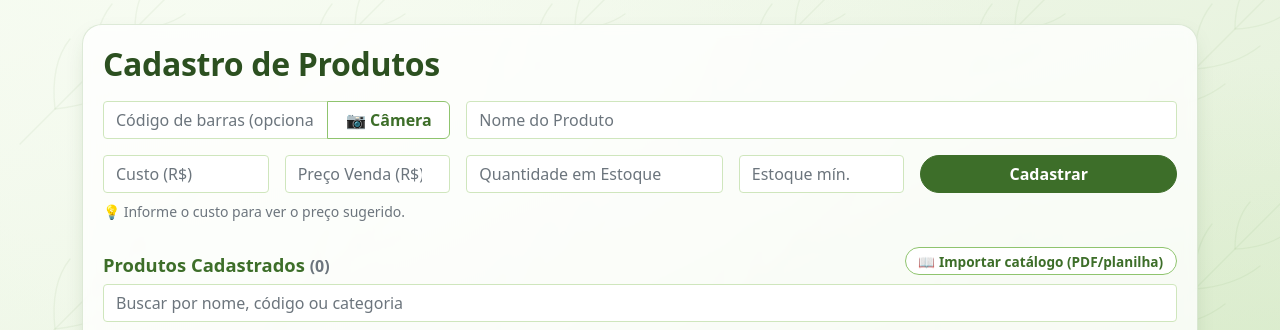
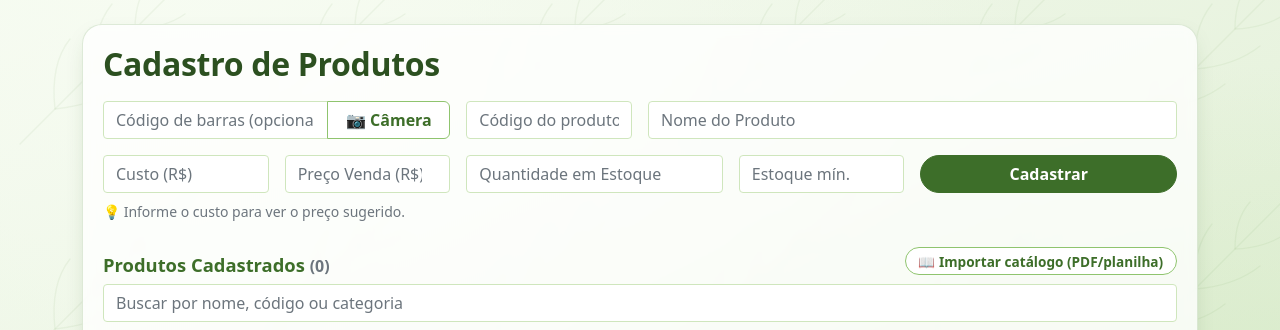
Before and after one commit to oluap20045/PDV, a Flask app: page /produtos in a window 1280 px wide. Shown: the part 56-386 px from the top of the page. Run offline with Flask 3, Linux system fonts and the light colour scheme; the visitor is signed in with stand-in values (Sample User, id 1); data comes from the database, SQL or seed files in the repository; data that the repository does not hold is empty; some libraries are stand-ins or nearby versions.

Commit message:
Cadastro manual de produto: campo Código do produto (catálogo)
Co-Authored-By: Claude Opus 5.5 <noreply@anthropic.com>

```diff
--- a/app/routes.py
+++ b/app/routes.py
@@ -141,6 +141,17 @@ def _codigo_barras_do_form():
     codigo = (request.form.get('codigo_barras') or '').strip()
     return codigo or None
 
+
+def _codigo_fornecedor_do_form(produto_id=None):
+    """Código do produto no catálogo (ex.: Cacau Show). Vazio vira None; devolve (codigo, outro_produto_com_ele)."""
+    codigo = (request.form.get('codigo_fornecedor') or '').strip()[:20] or None
+    if not codigo:
+        return None, None
+    q = Produto.query.filter(Produto.codigo_fornecedor == codigo)
+    if produto_id is not None:
+        q = q.filter(Produto.id != produto_id)
+    return codigo, q.first()
+
 @bp.route('/')
 def index():
 # ALTERAÇÃO FIM
@@ -165,9 +176,14 @@ def produtos():
         if codigo_barras and Produto.query.filter_by(codigo_barras=codigo_barras).first():
             flash(f'O código de barras {codigo_barras} já está cadastrado em outro produto.', 'danger')
             return redirect(url_for('main.produtos'))
+        codigo_fornecedor, outro = _codigo_fornecedor_do_form()
+        if outro:
+            flash(f'O código {codigo_fornecedor} já está cadastrado no produto "{outro.nome}".', 'danger')
+            return redirect(url_for('main.produtos'))
 
         novo_produto = Produto(nome=nome, preco=preco, custo=custo, quantidade=quantidade,
-                               estoque_minimo=estoque_minimo, codigo_barras=codigo_barras)
+                               estoque_minimo=estoque_minimo, codigo_barras=codigo_barras,
+                               codigo_fornecedor=codigo_fornecedor)
         db.session.add(novo_produto)
         db.session.commit()
         flash('Produto cadastrado com sucesso!', 'success')
@@ -455,7 +471,12 @@ def editar_produto(id):
                                                   Produto.id != produto.id).first():
             flash(f'O código de barras {codigo_barras} já está cadastrado em outro produto.', 'danger')
             return redirect(url_for('main.editar_produto', id=produto.id))
+        codigo_fornecedor, outro = _codigo_fornecedor_do_form(produto.id)
+        if outro:
+            flash(f'O código {codigo_fornecedor} já está cadastrado no produto "{outro.nome}".', 'danger')
+            return redirect(url_for('main.editar_produto', id=produto.id))
         produto.codigo_barras = codigo_barras
+        produto.codigo_fornecedor = codigo_fornecedor
         db.session.commit()
         flash('Produto atualizado com sucesso!', 'success')
         return redirect(url_for('main.produtos'))
--- a/app/templates/edit_produto.html
+++ b/app/templates/edit_produto.html
@@ -12,6 +12,11 @@
                 <button type="button" class="btn btn-outline-secondary"
                         onclick="PdvScanner.abrir({onLeitura: c => { document.getElementById('codigo_barras').value = c; }})">📷 Câmera</button>
             </div>
+        </div>
+        <div class="mb-3">
+            <label for="codigo_fornecedor" class="form-label">Código do produto <small class="text-muted">(catálogo, ex.: Cacau Show)</small></label>
+            <input type="text" name="codigo_fornecedor" id="codigo_fornecedor" class="form-control" maxlength="20"
+                   value="{{ produto.codigo_fornecedor or '' }}" autocomplete="off">
         </div>
         <div class="mb-3">
             <label for="nome" class="form-label">Nome do Produto</label>
--- a/app/templates/produtos.html
+++ b/app/templates/produtos.html
@@ -12,7 +12,8 @@
                             onclick="PdvScanner.abrir({onLeitura: c => { document.getElementById('codigo_barras').value = c; document.getElementsByName('nome')[0].focus(); }})">📷 Câmera</button>
                 </div>
             </div>
-            <div class="col-12 col-md-8"><input type="text" name="nome" class="form-control" placeholder="Nome do Produto" required></div>
+            <div class="col-12 col-md-2"><input type="text" name="codigo_fornecedor" class="form-control" placeholder="Código do produto" maxlength="20" autocomplete="off" title="Código do catálogo (ex.: código Cacau Show)"></div>
+            <div class="col-12 col-md-6"><input type="text" name="nome" class="form-control" placeholder="Nome do Produto" required></div>
             <div class="col-6 col-md-2"><input type="number" step="0.01" name="custo" id="custo" class="form-control" placeholder="Custo (R$)" required></div>
             <div class="col-6 col-md-2"><input type="number" step="0.01" name="preco" id="preco" class="form-control" placeholder="Preço Venda (R$)" required></div>
             <div class="col-6 col-md-3"><input type="number" name="quantidade" class="form-control" placeholder="Quantidade em Estoque" required></div>
```
